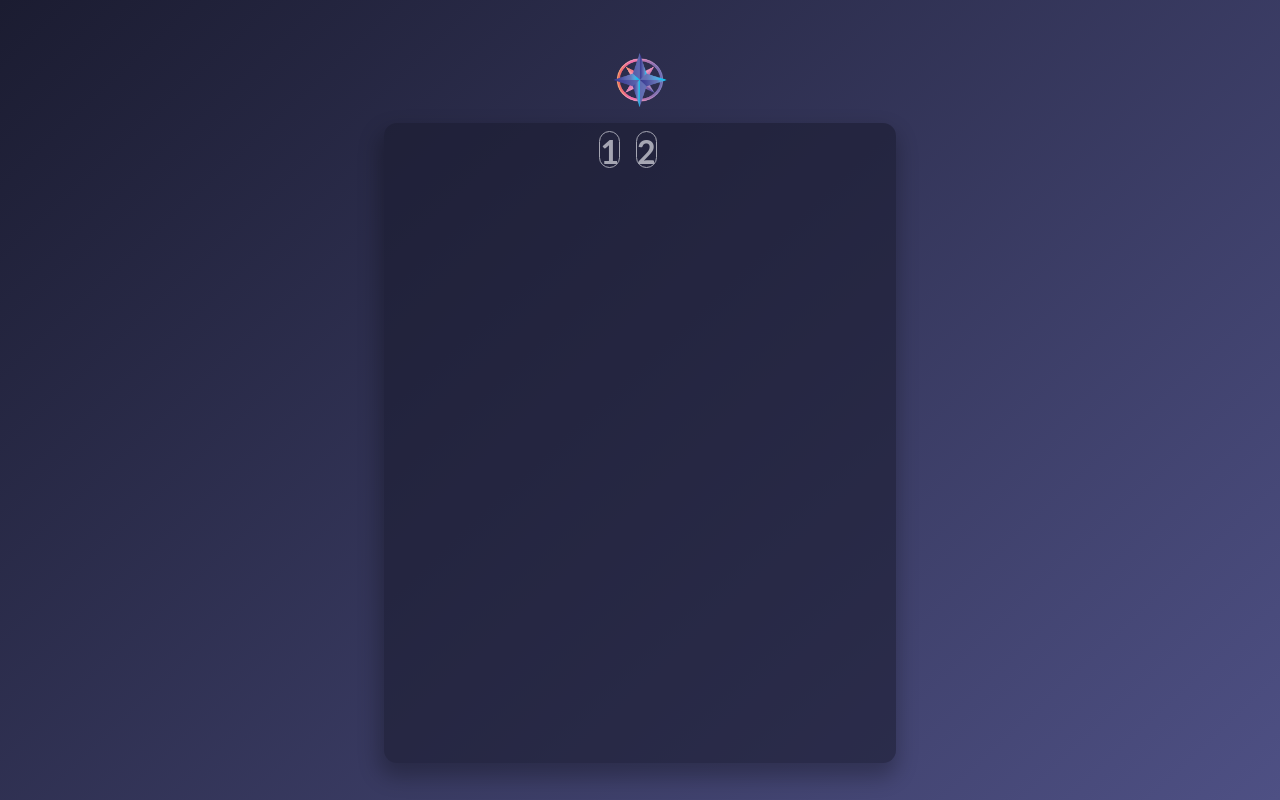
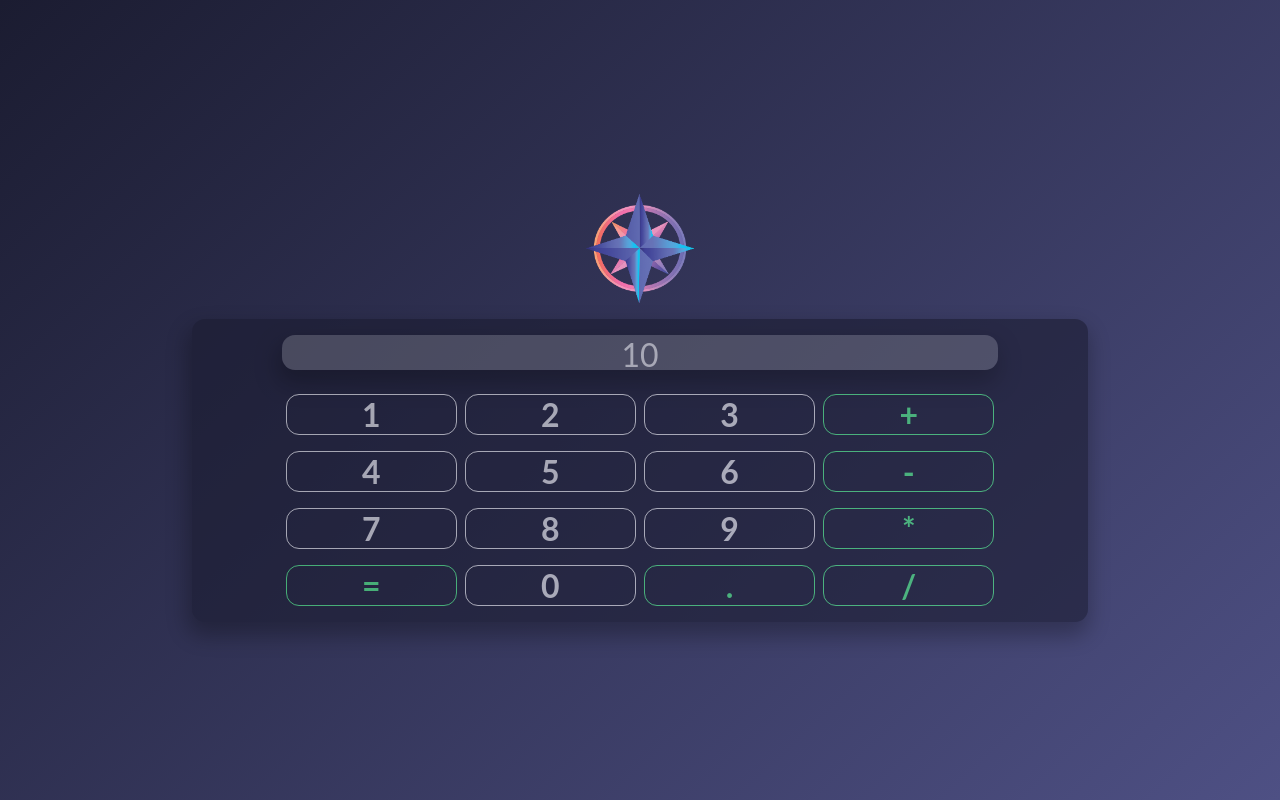
Before and after one commit to xvvas/calculator, a React (Create React App) app: page / in a window 1280 px wide. Built offline with nearby package versions, Linux system fonts and the light colour scheme.

Commit message:
development progress, created, new styles added

```diff
--- a/src/App.css
+++ b/src/App.css
@@ -18,7 +18,7 @@ body{
 
 }
 .cal_logoContainer{
-    width: 5%;
+    width: 10%;
     margin: 1rem;
     display: flex;
     flex-wrap: wrap;
@@ -29,21 +29,23 @@ body{
         width: 85%;
 }
 .cal_mainCon{
-    width: 40%;
-    height: 80%;
+    width: 70%;
+    height: auto;
     border-radius: 13px;
     background-color: #1B1C31;
     opacity: 60%;
     box-shadow: -2px 11px 21px 3px rgba(0,0,0,0.45);
     display: flex;
-    flex-direction: row;
-    align-items: flex-start;
-    justify-content: center;
+    flex-direction: column;
+    align-items: center;
+    justify-content: flex-start;
 
 }
 .cal_mainRow{
+    width: 80%;
     margin: 4px;
     display: flex;
+    flex-direction: row;
     align-items: center;
     justify-content: center;
 
--- a/src/App.jsx
+++ b/src/App.jsx
@@ -1,6 +1,7 @@
 import './App.css';
 import logoCalculator from'./img/Logo.png'
 import Button from './components/Button';
+import Screen from './components/Screen'
 function App() {
   return (
     <div className='App'>
@@ -12,10 +13,31 @@ function App() {
         />
       </div>
       <div className='cal_mainCon'>
-        <div className='cal_mainRow'><Button> 1 </Button></div>
-        <div className='cal_mainRow'><Button> 2 </Button></div>
-        <div className='cal_mainRow'></div>
-        <div className='cal_mainRow'></div>
+        <Screen output={10}/>
+        <div className='cal_mainRow'>
+          <Button> 1 </Button>
+          <Button> 2 </Button>
+          <Button> 3 </Button>
+          <Button> + </Button>
+        </div>
+        <div className='cal_mainRow'>
+          <Button> 4 </Button>
+          <Button> 5 </Button>
+          <Button> 6 </Button>
+          <Button> - </Button>
+        </div>
+        <div className='cal_mainRow'>
+          <Button> 7 </Button>
+          <Button> 8 </Button>
+          <Button> 9 </Button>
+          <Button> * </Button>
+        </div>
+        <div className='cal_mainRow'>
+          <Button> = </Button>
+          <Button> 0 </Button>
+          <Button> . </Button>
+          <Button> / </Button>
+        </div>
         <div className='cal_mainRow'></div>
       </div>
     </div>
--- a/src/components/Button.jsx
+++ b/src/components/Button.jsx
@@ -4,9 +4,10 @@ function Button(props){
     const isOperator = val =>{
         return isNaN(val) && (val !== '.') && (val !== '=');
     }
+    const isFucntion = isOperator(props.children);
     return(
         <div
-        className={`cal_button ${isOperator(props.children)  ? '-operador' : '-null'}`.trimEnd()}>
+        className={`cal_button ${isFucntion ? '-operador' : '-null'}`.trimEnd()}>
             {props.children}
         </div>
     );
--- /dev/null
+++ b/src/components/ClearButton.jsx
@@ -0,0 +1 @@
+import React from "react";
--- /dev/null
+++ b/src/components/Screen.jsx
@@ -0,0 +1,8 @@
+import React from "react";
+import '../stylesheet/Screen.css'
+const Screen = ({ output }) => (
+    <div className="cal_input">
+        { output }
+    </div>
+)
+export default Screen;
--- a/src/stylesheet/Button.css
+++ b/src/stylesheet/Button.css
@@ -1,9 +1,8 @@
 .cal_button{
-    height: 2.2rem;
+    width:  2,2rem;
     display: flex;
     flex: 1 1;
     justify-content: center;
-    align-content: center;
     font-weight: bold;
     font-size: 2rem;
     color:  whitesmoke;
@@ -12,4 +11,21 @@
     margin: 4px;
     cursor: pointer;
     user-select: none;
+    transition: all 0.2s;
 }
+.cal_button:hover{
+    transition: all 0.2s;
+    background-color: whitesmoke;
+    color: rgb(110, 108, 108);
+}
+.-operador{
+    color: rgb(85, 255, 141);
+    border: 1px solid rgb(85, 255, 141);
+    transition: all 0.2s;
+
+}
+.-operador:hover{
+    background-color: rgb(85, 255, 141);
+    transition: all 0.2s;
+    color: whitesmoke;
+}
--- /dev/null
+++ b/src/stylesheet/Screen.css
@@ -0,0 +1,15 @@
+.cal_input {
+    display: flex;
+    flex-wrap: wrap;
+    justify-content: center;
+    align-items: center;
+    width:  80%;
+    height: 2.2rem;
+    margin: 1rem;
+    border-radius: 13px;
+    box-shadow: -2px 11px 21px 3px rgba(0,0,0,0.45);
+    background-color: rgba(245, 245, 245, 0.301);
+    color: whitesmoke;
+    font-size: 2rem;
+
+}
```
